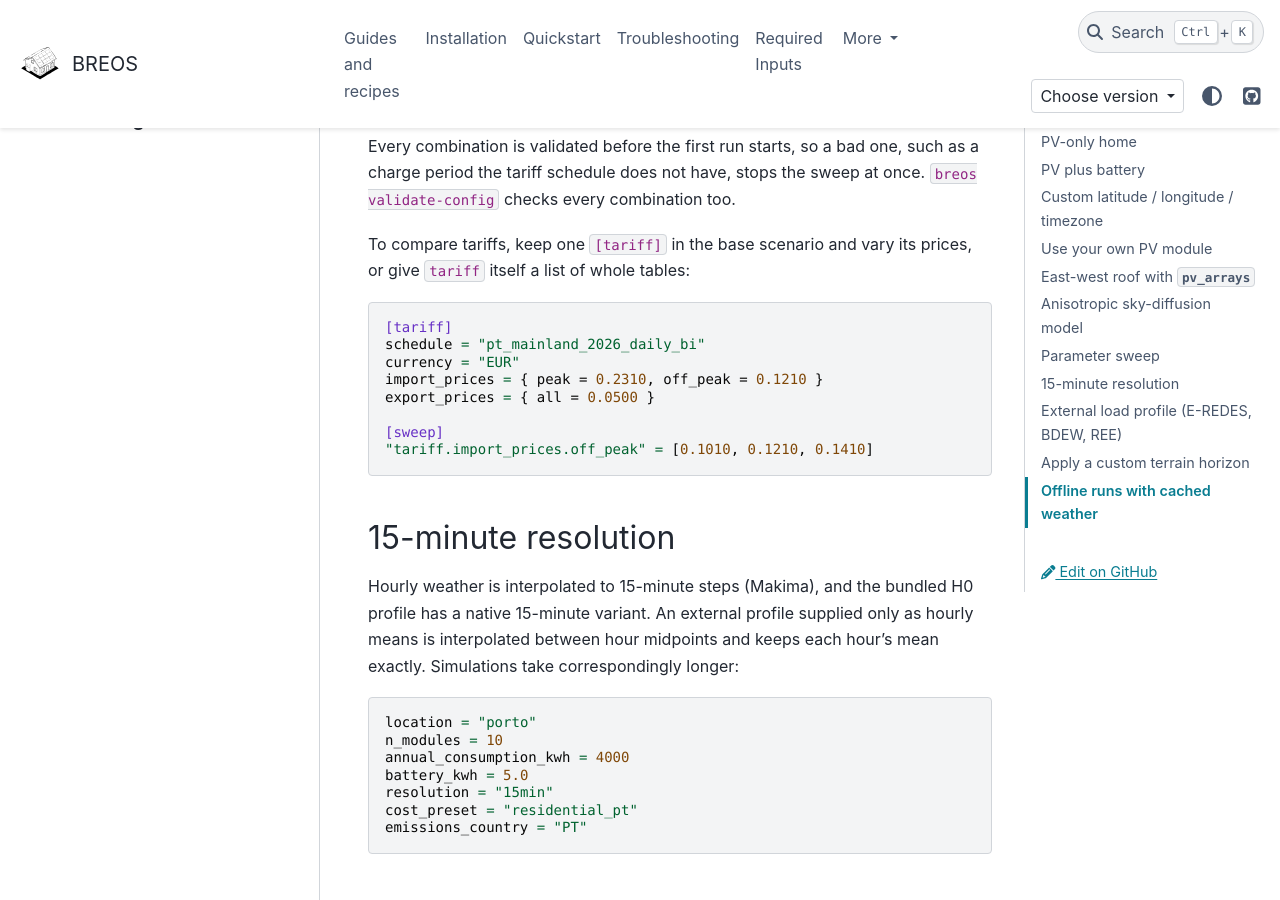
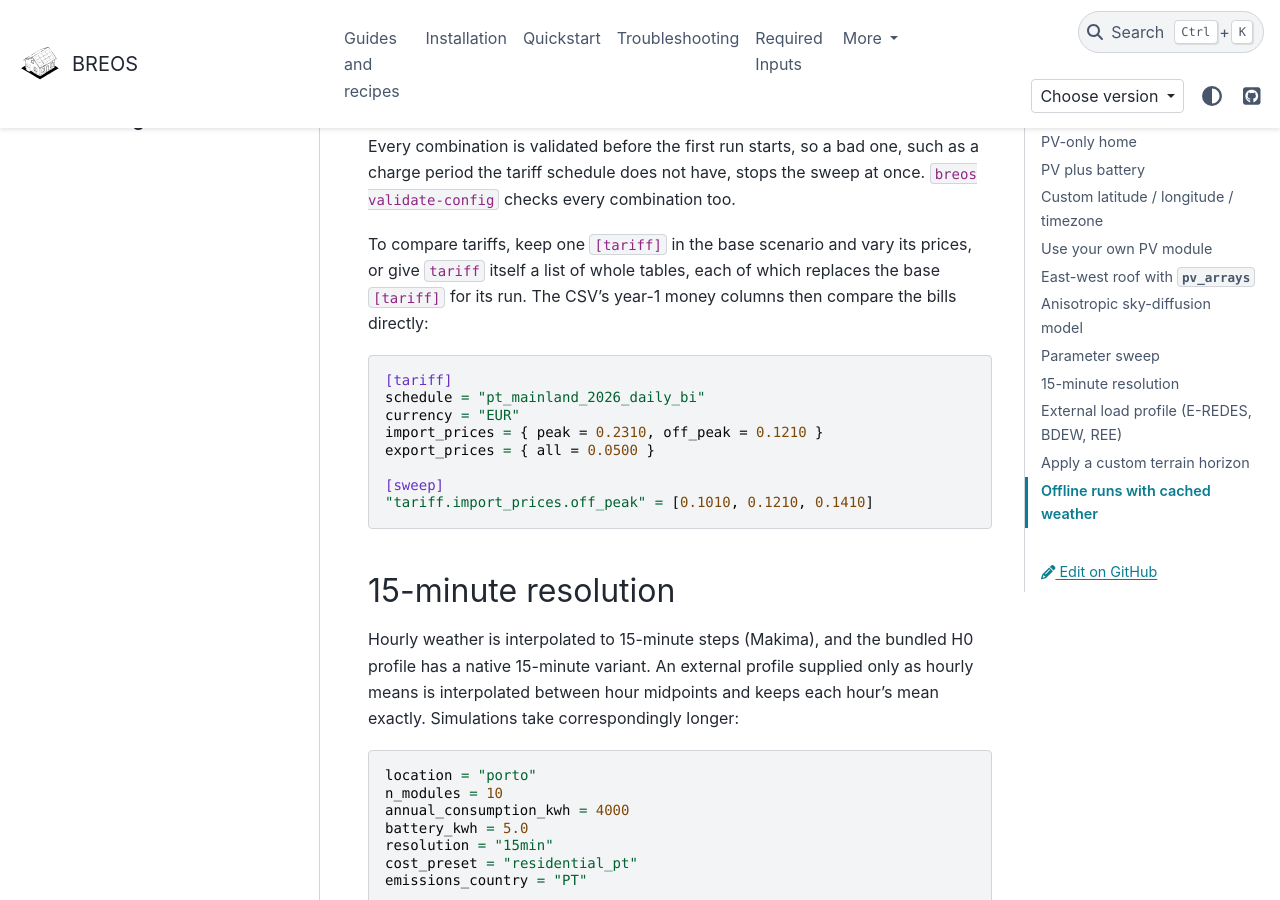
Before and after one commit to Str4vinci/breos, a Sphinx documentation site: the page built from docs/getting-started/recipes.md, in a window 1280 px wide and 900 px high, scrolled down 4908 px. Built offline with Sphinx 7.4.7 and the PyData theme 0.15.4, drawn with Linux system fonts in a browser that asks for light colours; comment, search, counter and statistics services are not loaded.

Commit message:
docs: say a whole swept tariff table replaces the base one

````diff
--- a/docs/getting-started/recipes.md
+++ b/docs/getting-started/recipes.md
@@ -231,7 +231,9 @@ such as a charge period the tariff schedule does not have, stops the sweep
 at once. `breos validate-config` checks every combination too.
 
 To compare tariffs, keep one `[tariff]` in the base scenario and vary its
-prices, or give `tariff` itself a list of whole tables:
+prices, or give `tariff` itself a list of whole tables, each of which
+replaces the base `[tariff]` for its run. The CSV's year-1 money columns
+then compare the bills directly:
 
 ```toml
 [tariff]
````
